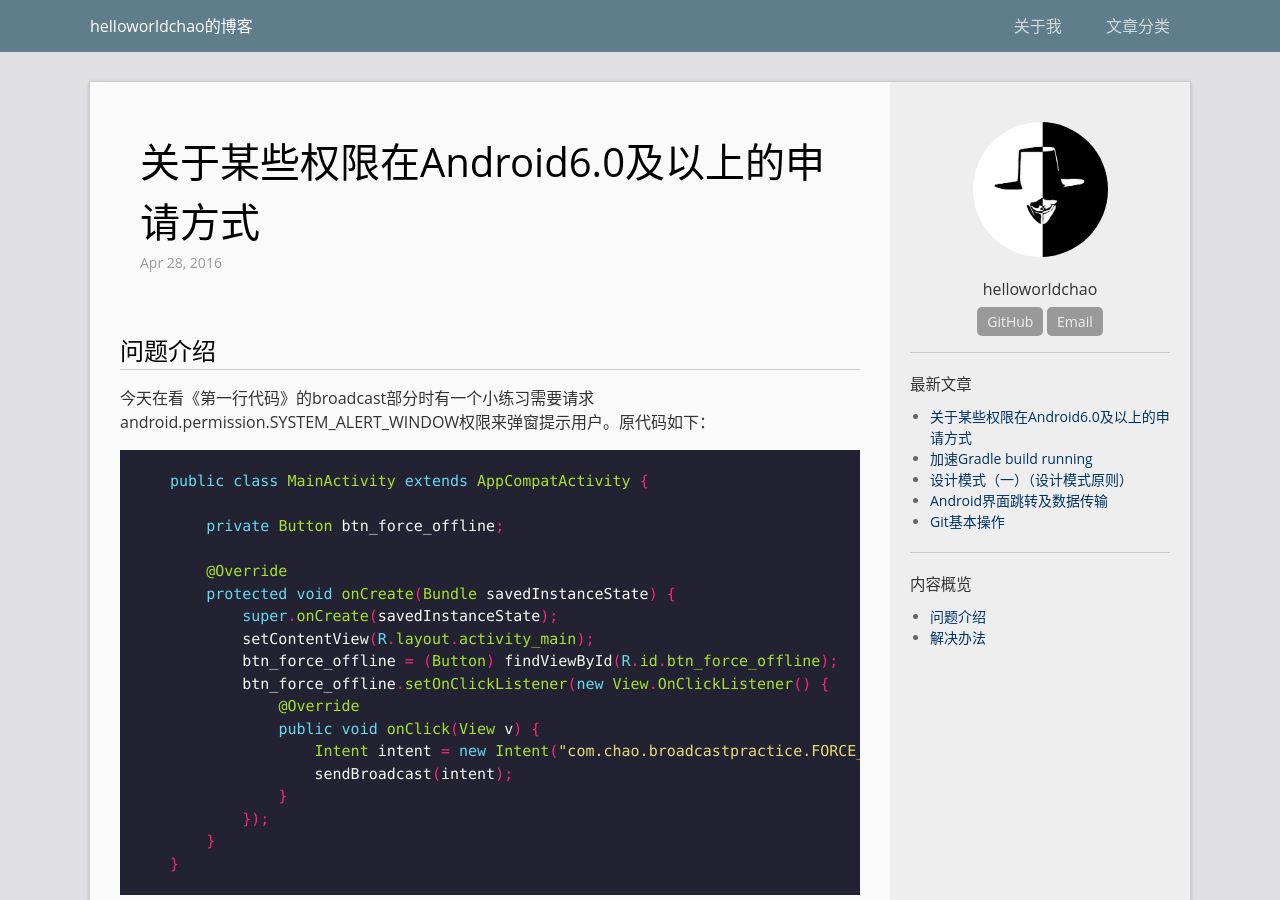
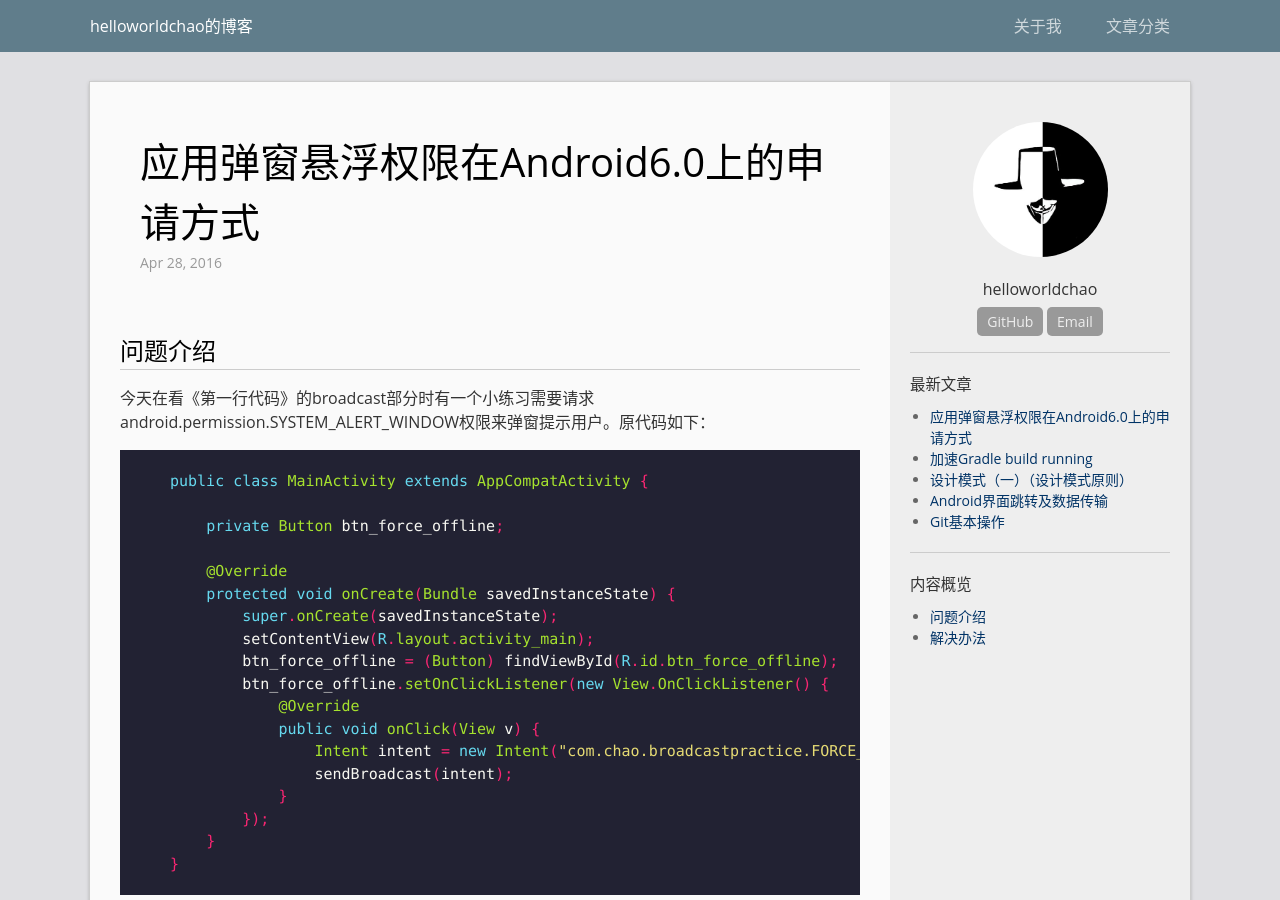
Before and after one commit to helloworldchao/helloworldchao.github.io, a Jekyll site: the page built from _posts/2016-04-28-HowToApplyDrawOverPermissionInAndroidM.md, in a window 1280 px wide and 900 px high. Built offline with Jekyll 4.4.1, drawn with Linux system fonts in a browser that asks for light colours; comment, search, counter and statistics services are not loaded.

Commit message:
modified inappropriate title of post

```diff
--- a/_posts/2016-04-28-HowToApplySomePermissionAboveAndroidM.md
+++ b/_posts/2016-04-28-HowToApplyDrawOverPermissionInAndroidM.md
@@ -1,9 +1,9 @@
 ---
 layout: post
-title:  "关于某些权限在Android6.0及以上的申请方式"
+title:  "应用弹窗悬浮权限在Android6.0上的申请方式"
 date:   2016-04-28 21:15:00 +0800
 categories: Android
-permalink: /archivers/HowToApplySomePermissionAboveAndroidM
+permalink: /archivers/HowToApplyDrawOverPermissionInAndroidM
 ---
 
 # 问题介绍
```
